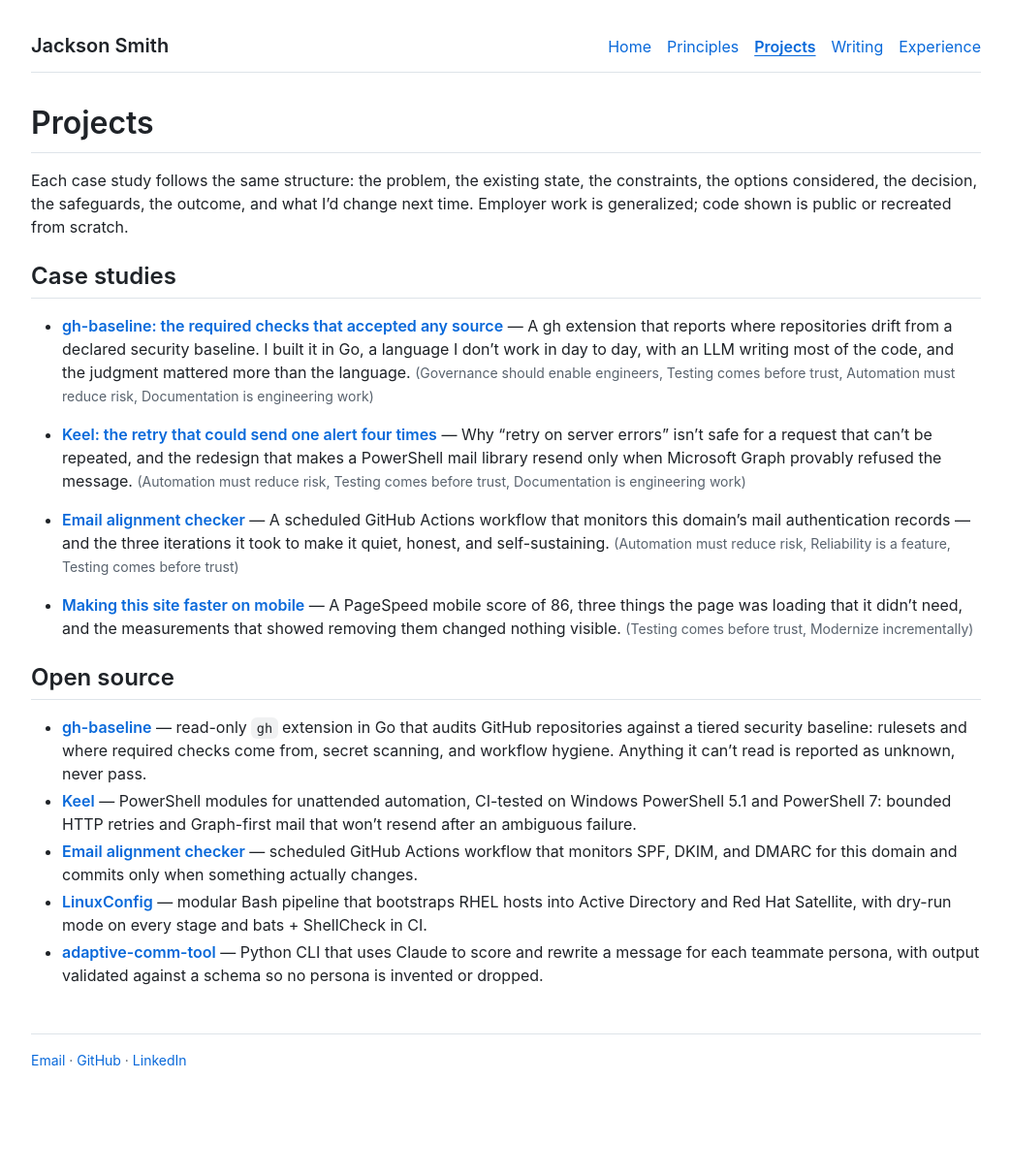
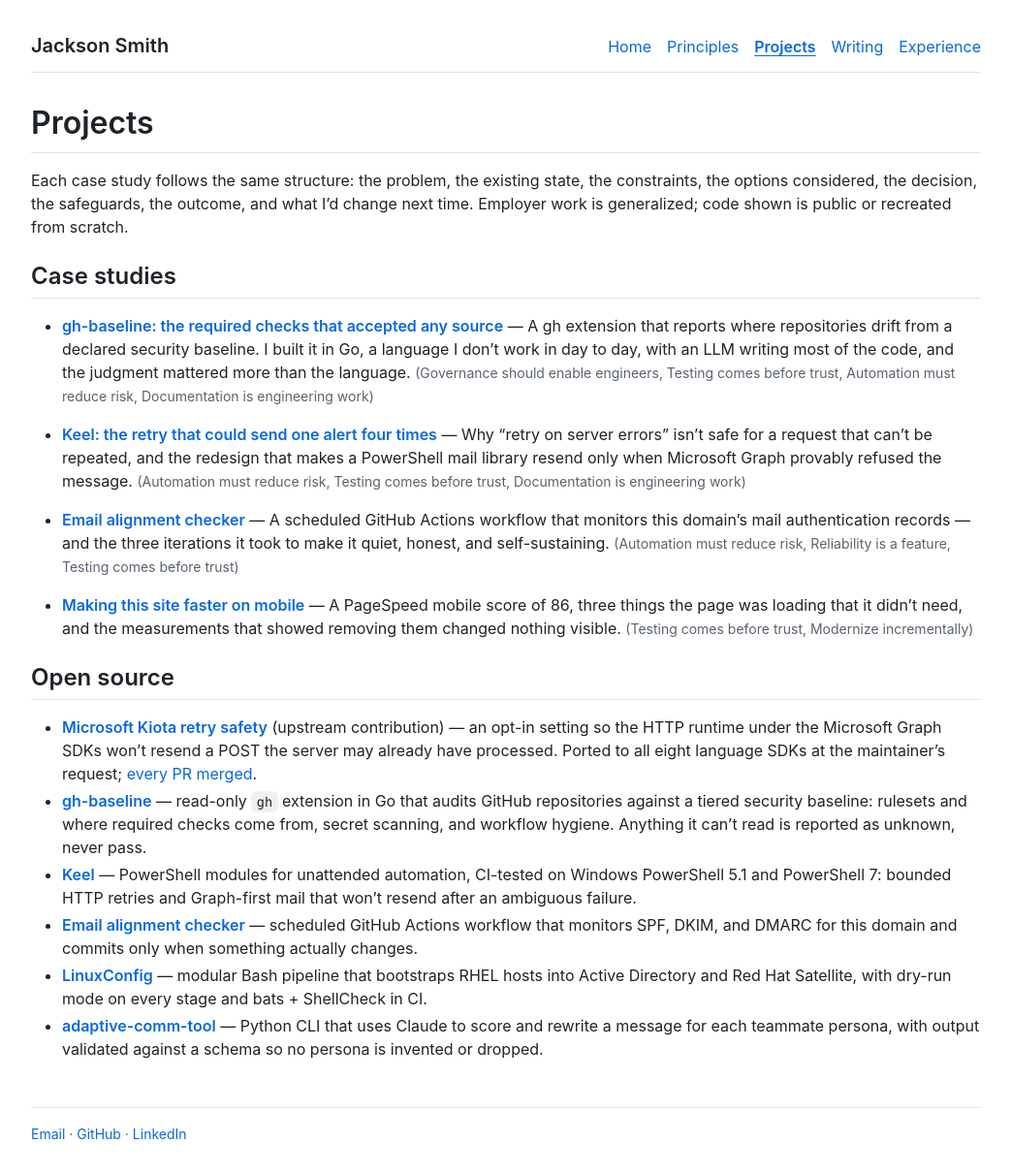
Before and after one commit to jackson-asmith/jacksonsmith.github.io, a Jekyll site: the page built from projects/index.md, in a window 1280 px wide. Shown: the whole page at 97% size, without its empty margins (118-1161 px from the left). Built offline with Jekyll 4.4.1, drawn with Linux system fonts in a browser that asks for light colours; before the commit the page ends 1136 px from its top, so only the background shows below that.

Commit message:
List the Kiota contribution first under Open source
Co-Authored-By: Claude Opus 5.5 <noreply@anthropic.com>

```diff
--- a/projects/index.md
+++ b/projects/index.md
@@ -23,6 +23,7 @@ The first case studies are being written. In the meantime, the [experience](/exp
 
 ## Open source
 
+* [**Microsoft Kiota retry safety**](/writing/2026/one-retry-fix-eight-sdks/) (upstream contribution) — an opt-in setting so the HTTP runtime under the Microsoft Graph SDKs won't resend a POST the server may already have processed. Ported to all eight language SDKs at the maintainer's request; [every PR merged](https://github.com/search?q=is%3Apr+author%3Ajackson-asmith+org%3Amicrosoft+is%3Amerged&type=pullrequests).
 * [**gh-baseline**](https://github.com/jackson-asmith/gh-baseline) — read-only `gh` extension in Go that audits GitHub repositories against a tiered security baseline: rulesets and where required checks come from, secret scanning, and workflow hygiene. Anything it can't read is reported as unknown, never pass.
 * [**Keel**](https://github.com/jackson-asmith/keel) — PowerShell modules for unattended automation, CI-tested on Windows PowerShell 5.1 and PowerShell 7: bounded HTTP retries and Graph-first mail that won't resend after an ambiguous failure.
 * [**Email alignment checker**](https://github.com/jackson-asmith/email-alignment-checker) — scheduled GitHub Actions workflow that monitors SPF, DKIM, and DMARC for this domain and commits only when something actually changes.
```
